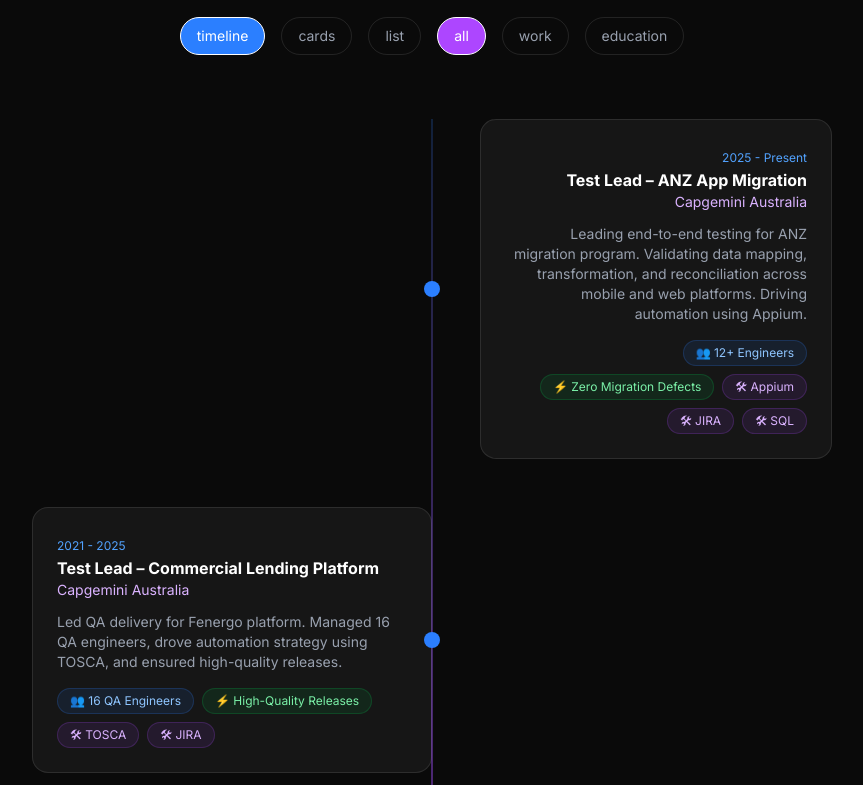
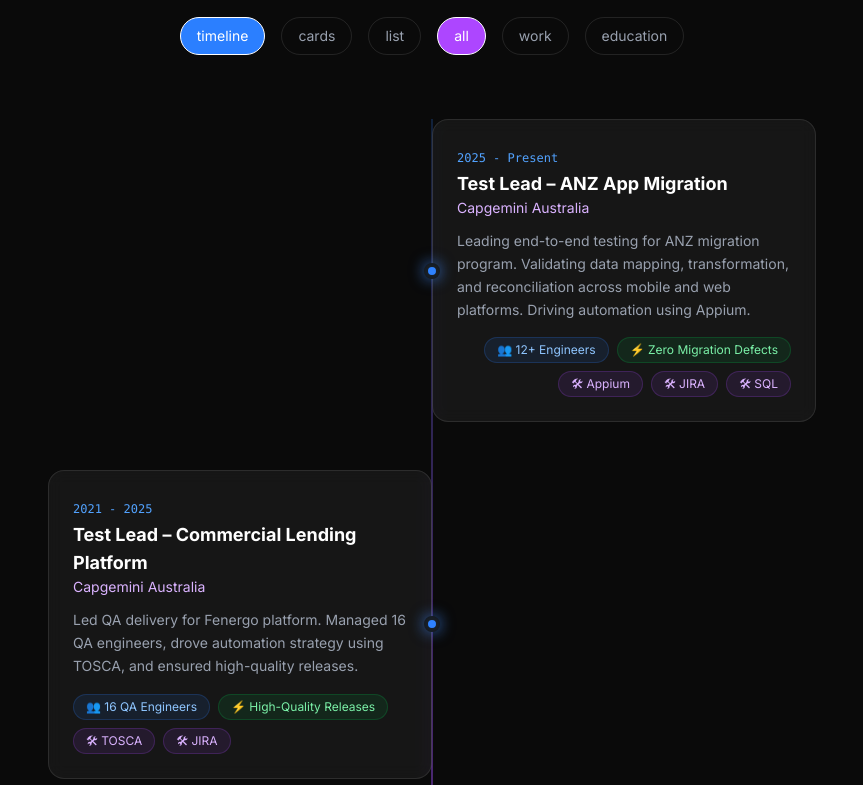
Before and after one commit to punitjha91/my-first-project, a Next.js app: page / in a window 1280 px wide. Shown: the part 8335-9120 px from the top of the page, without its empty margins (208-1071 px from the left). Built offline with nearby package versions, Linux system fonts and the light colour scheme.

Commit message:
Fix Timeline right-side text alignment

```diff
--- a/src/components/Timeline.tsx
+++ b/src/components/Timeline.tsx
@@ -192,28 +192,55 @@
     <motion.div
       initial={{ opacity: 0, y: 50 }}
       whileInView={{ opacity: 1, y: 0 }}
-      className={`flex items-center ${isEven ? "md:flex-row" : "md:flex-row-reverse"
-        }`}
+      viewport={{ once: true, margin: "-100px" }}
+      transition={{ duration: 0.6, delay: index * 0.1 }}
+      className={`relative flex flex-col md:flex-row items-start ${
+        isEven ? "md:flex-row" : "md:flex-row-reverse"
+      }`}
     >
+      {/* Spacer */}
       <div className="hidden md:block w-1/2" />
 
-      {/* Dot */}
-      <div className="absolute left-4 md:left-1/2 w-4 h-4 bg-blue-500 rounded-full -translate-x-1/2" />
+      {/* Center Dot */}
+      <div className="absolute left-4 md:left-1/2 top-1/2 w-4 h-4 bg-blue-500 rounded-full border-4 border-[#121212] transform -translate-x-1/2 -translate-y-1/2 z-10 shadow-[0_0_15px_rgba(59,130,246,0.6)]">
+        <div className="absolute inset-0 bg-blue-400 blur-sm opacity-70" />
+      </div>
 
-      {/* Card */}
-      <div className={`w-full md:w-1/2 pl-12 ${isEven ? "md:pr-12 md:text-right" : "md:pl-12"}`}>
-        <div className="p-6 bg-white/5 border border-white/10 rounded-2xl hover:bg-white/10 transition">
+      {/* Card Container */}
+      <div
+        className={`w-full md:w-1/2 min-w-0 pl-12 md:pl-0 flex ${
+          isEven
+            ? "md:justify-end md:pr-16"
+            : "md:justify-start md:pl-16"
+        }`}
+      >
+        <div
+          className="w-full max-w-md min-w-0 p-6 bg-white/5 border border-white/10 rounded-2xl backdrop-blur-sm hover:bg-white/10 transition duration-300 text-left"
+        >
+          {/* Header */}
+          <span className="text-xs text-blue-400 font-mono mb-1 inline-block">
+            {item.year}
+          </span>
 
-          {/* Header */}
-          <span className="text-xs text-blue-400">{item.year}</span>
-          <h3 className="text-white font-bold">{item.title}</h3>
-          <p className="text-purple-300 text-sm mb-3">{item.org}</p>
+          <h3 className="text-white font-bold text-lg">
+            {item.title}
+          </h3>
 
-          <p className="text-gray-400 text-sm mb-4">{item.description}</p>
+          <p className="text-purple-300 text-sm mb-3">
+            {item.org}
+          </p>
+
+          <p className="text-gray-400 text-sm mb-4 leading-relaxed">
+            {item.description}
+          </p>
 
           {/* KPI BADGES */}
           {item.kpis && (
-            <div className={`flex flex-wrap gap-2 ${isEven ? "md:justify-end" : ""}`}>
+            <div
+              className={`flex flex-wrap gap-2 ${
+                isEven ? "md:justify-end" : "md:justify-start"
+              }`}
+            >
               {/* Team */}
               <span className="px-3 py-1 text-xs bg-blue-500/10 text-blue-300 border border-blue-500/20 rounded-full">
                 👥 {item.kpis.team}
```
